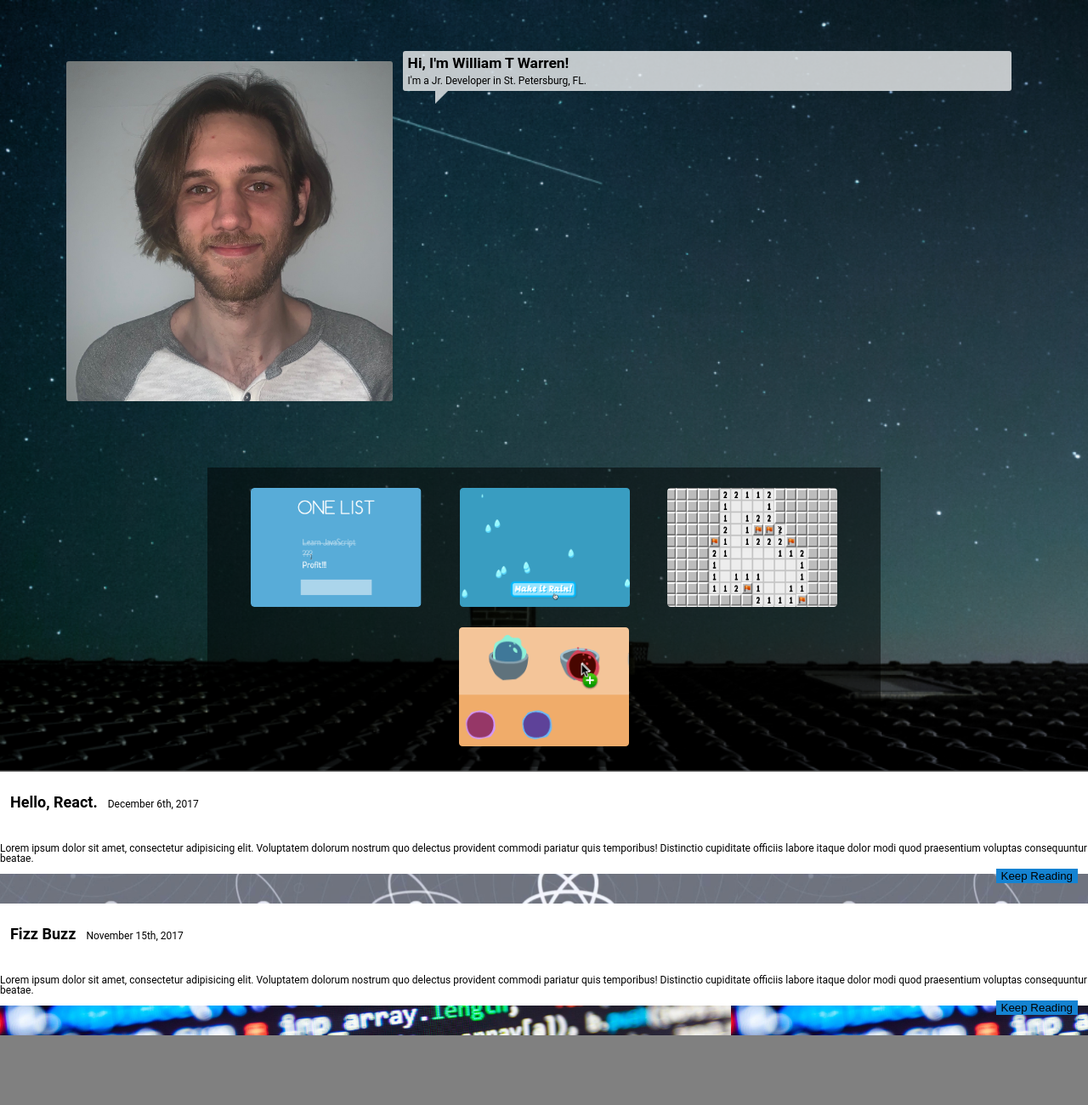
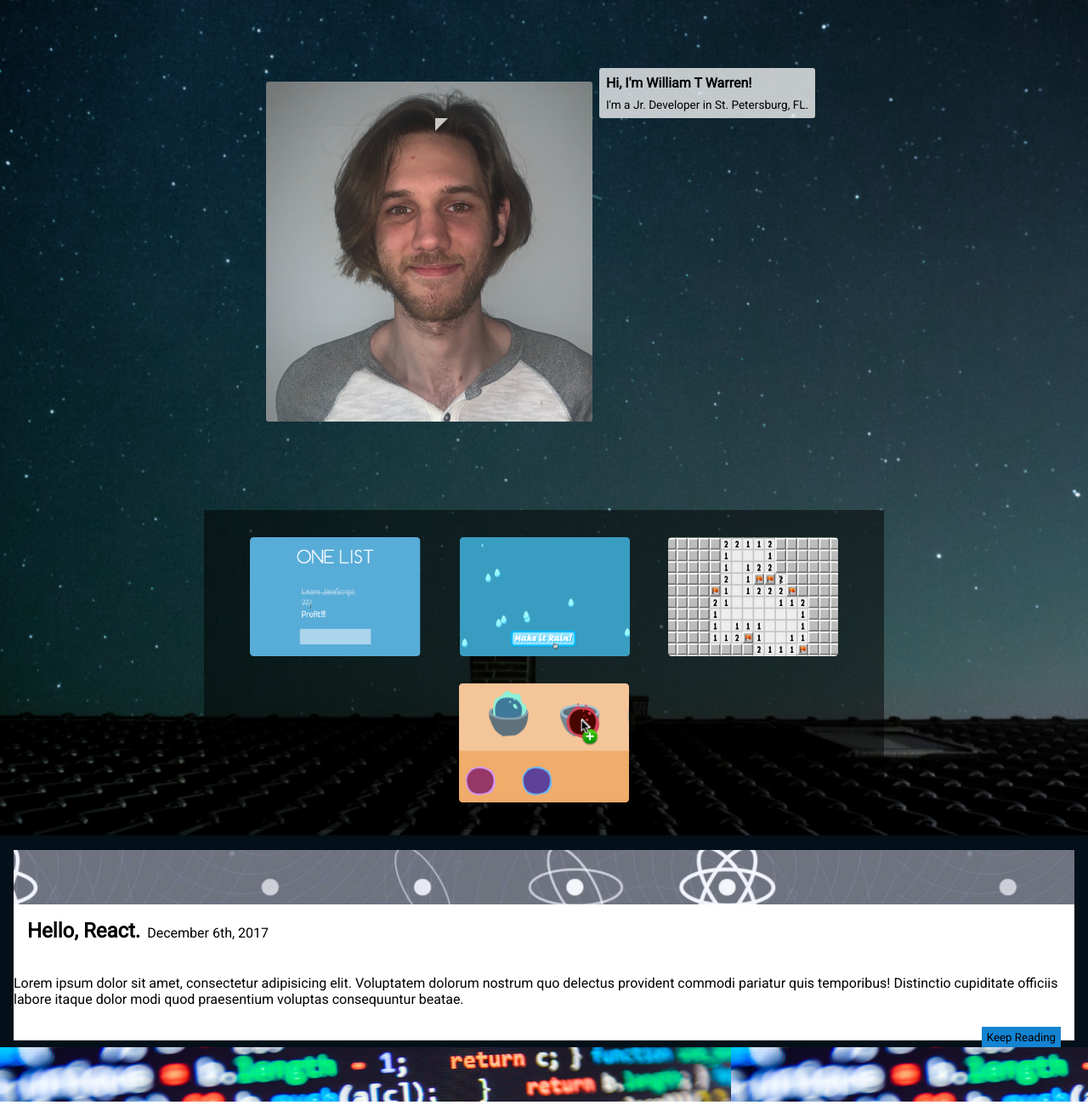
Before and after one commit to WillWarren1/mock-potfolio, a website: page public/index.html in a window 1280 px wide. Shown: the top 1300 px of the page at 85% size. Before the commit the page ends 1218 px from the top, so only its background shows below. Drawn offline with Linux system fonts and the light colour scheme.

Commit message:
fixed up articles and added roboto

```diff
--- a/public/index.html
+++ b/public/index.html
@@ -6,6 +6,8 @@
 		<title>Mock Potfolio</title>
 		<link rel="shortcut icon" href="/favicon.ico" />
 		<link rel="stylesheet" href="/screen.css" />
+		<link href="https://fonts.googleapis.com/css?family=Roboto" rel="stylesheet">
+
 	</head>
 	<body>
 		<header>
--- a/public/screen.css
+++ b/public/screen.css
@@ -1,7 +1,9 @@
 :root {
-	font: 12px / 1 Roboto;
+	font-size: 10px / 1 'Roboto';
 }
-
+* {
+	font-family: 'Roboto', sans-serif;
+}
 html {
 	height: 100%;
 }
@@ -9,7 +11,7 @@ html {
 body {
 	margin: 0;
 	min-height: 100%;
-	background-color: gray;
+	background-color: rgb(3, 16, 25);
 }
 
 header {
@@ -26,27 +28,27 @@ header {
 header p {
 	margin: 0.5rem 0rem;
 	padding: 0rem 0.5rem;
-	font-size: 1rem;
+	font-size: 0.85rem;
 }
 h1 {
 	margin: 0.5rem 0.5rem;
 	width: 100%;
-	font-size: 1.45rem;
+	font-size: 1rem;
 	padding: 0;
 }
 .textbubble {
 	background-color: rgba(255, 255, 255, 0.75);
 	border-radius: 3px;
-	margin: 5rem 1rem;
-	width: 56%;
-	height: 10%;
+	margin: 5rem 0.5rem;
+	width: 0.56;
+	height: 0.1;
 }
 .triangle {
 	opacity: 0.75;
 	height: 15px;
 	width: 15px;
 	position: absolute;
-	top: 107px;
+	top: 139px;
 	left: 40%;
 }
 
@@ -74,7 +76,7 @@ h1 {
 
 article {
 	display: flex;
-	align-items: flex-end;
+	/* align-items: flex-end; */
 	flex-wrap: wrap;
 }
 
@@ -82,7 +84,10 @@ article {
 	background-image: url(/images/react.png);
 	display: flex;
 	justify-content: flex-end;
-	background-position-y: 25%;
+	align-content: flex-end;
+	background-position-y: 73%;
+	background-position-x: 45%;
+	margin: 1rem;
 }
 #fizz {
 	background-image: url(/images/code.png);
@@ -95,9 +100,16 @@ article {
 
 .posts {
 	background-color: rgb(255, 255, 255);
-	height: 20%;
+	width: 100%;
+	height: 10rem;
 	display: flex;
 	flex-direction: column;
+	margin-top: 4rem;
+	margin-bottom: -0.5rem;
+}
+
+h2 {
+	margin: 0;
 }
 
 .posttitle {
@@ -108,11 +120,11 @@ article {
 }
 
 .posttitle p {
-	margin: 1rem;
+	margin: 0.5rem;
 }
 
 .readmore {
 	background-color: rgb(20, 131, 210);
-	margin: -0.5rem 1rem 2rem 4rem;
+	margin: -0.5rem 1rem -1rem 4rem;
 	border: none;
 }
```
